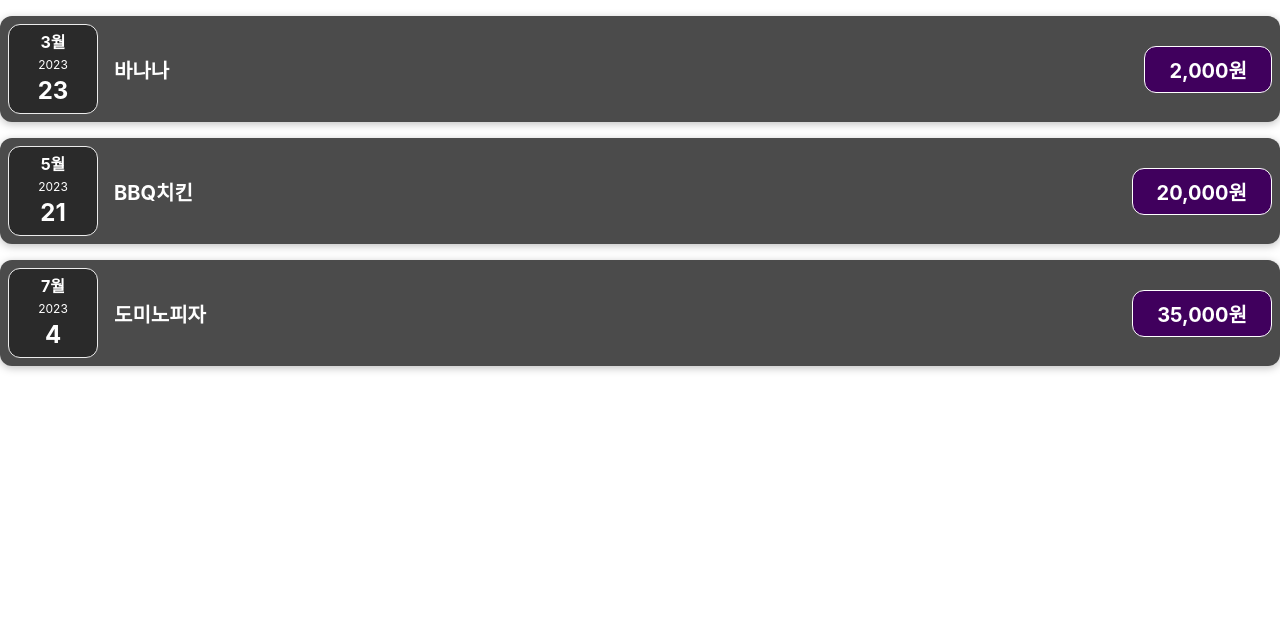
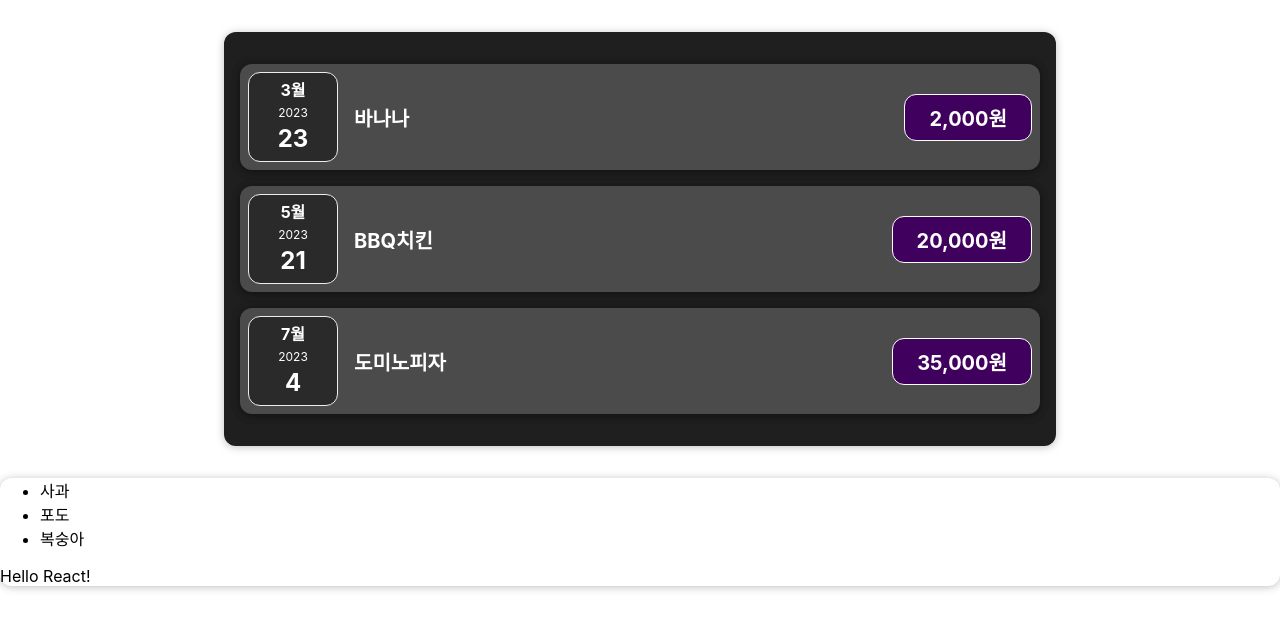
Before and after one commit to Yeom-SeungBin/react-basic-study202405, a React (Create React App) app: page / in a window 1280 px wide. Shown: the top 630 px of the page. Built offline with nearby package versions, Linux system fonts and the light colour scheme; the HTML template or start-up script is replaced by a standard one.

Commit message:
5. props.children 학습

```diff
--- a/src/App.js
+++ b/src/App.js
@@ -2,6 +2,7 @@
 import React from 'react';
 import ExpenseItem from './components/ExpenseItem';
 import Expenses from './components/Expenses';
+import Hello from './Hello';
 
 function App() {
 
@@ -27,6 +28,13 @@
   return (
     <>
       <Expenses items={expenses} />
+      <Hello>
+        <ul>
+          <li>사과</li>
+          <li>포도</li>
+          <li>복숭아</li>
+        </ul>
+      </Hello>
     </>
   );
 }
--- /dev/null
+++ b/src/Hello.js
@@ -0,0 +1,18 @@
+import React from 'react'
+import Card from './components/UI/Card';
+
+const Hello = (props) => {
+   console.log('Hello Component!');
+   console.log('props: ', props);
+
+  return (
+   <Card className="rectangle">
+      <div>
+         {props.children}
+         Hello React!
+      </div>
+   </Card>
+  )
+}
+
+export default Hello
--- a/src/components/ExpenseItem.js
+++ b/src/components/ExpenseItem.js
@@ -1,12 +1,14 @@
 import React from 'react';
 import './ExpenseItem.css';
 import ExpenseDate from './ExpenseDate';
+import Card from './UI/Card';
 
 const ExpenseItems = ({title, price, date}) => {
   // 숫자를 화폐 표기법으로 바꾸기
   const formattedPrice = new Intl.NumberFormat('ko-KR').format(price);
 
   return (
+    <Card className='circle'>
       <div className='expense-item'>
         <ExpenseDate date={date} />
         <div className='expense-item__description'>
@@ -14,6 +16,7 @@
           <div className='expense-item__price'>{formattedPrice}원</div>
         </div>
       </div>
+    </Card>
   )
 }
 
--- /dev/null
+++ b/src/components/Expenses.css
@@ -0,0 +1,9 @@
+.expenses {
+   padding: 1rem;
+   background-color: rgb(31, 31, 31);
+   margin: 2rem auto;
+   width: 50rem;
+   max-width: 95%;
+   border-radius: 12px;
+   box-shadow: 0 1px 8px rgba(0, 0, 0, 0.25);
+ }
--- a/src/components/Expenses.js
+++ b/src/components/Expenses.js
@@ -1,9 +1,10 @@
 import React from 'react'
 import ExpenseItem from './ExpenseItem';
+import './Expenses.css'
 
 const Expenses = ({items: expenses}) => {
   return (
-   <div>
+   <div className='expenses'>
    <ExpenseItem title={expenses[0].title} price={expenses[0].price} date={expenses[0].date} />
    <ExpenseItem title={expenses[1].title} price={expenses[1].price} date={expenses[1].date} />
    <ExpenseItem title={expenses[2].title} price={expenses[2].price} date={expenses[2].date} />
--- /dev/null
+++ b/src/components/UI/Card.css
@@ -0,0 +1,4 @@
+.card {
+   border-radius: 12px;
+   box-shadow: 0 1px 8px rgba(0, 0, 0, 0.25);
+ }
--- /dev/null
+++ b/src/components/UI/Card.js
@@ -0,0 +1,11 @@
+import React from 'react'
+import './Card.css'
+
+const Card = ({children, className}) => {
+   const madeClass = 'card ' + className
+  return (
+    <div className={madeClass}>{children}</div>
+  )
+}
+
+export default Card
```
Lines whose indentation alone changed are shown as unchanged.
